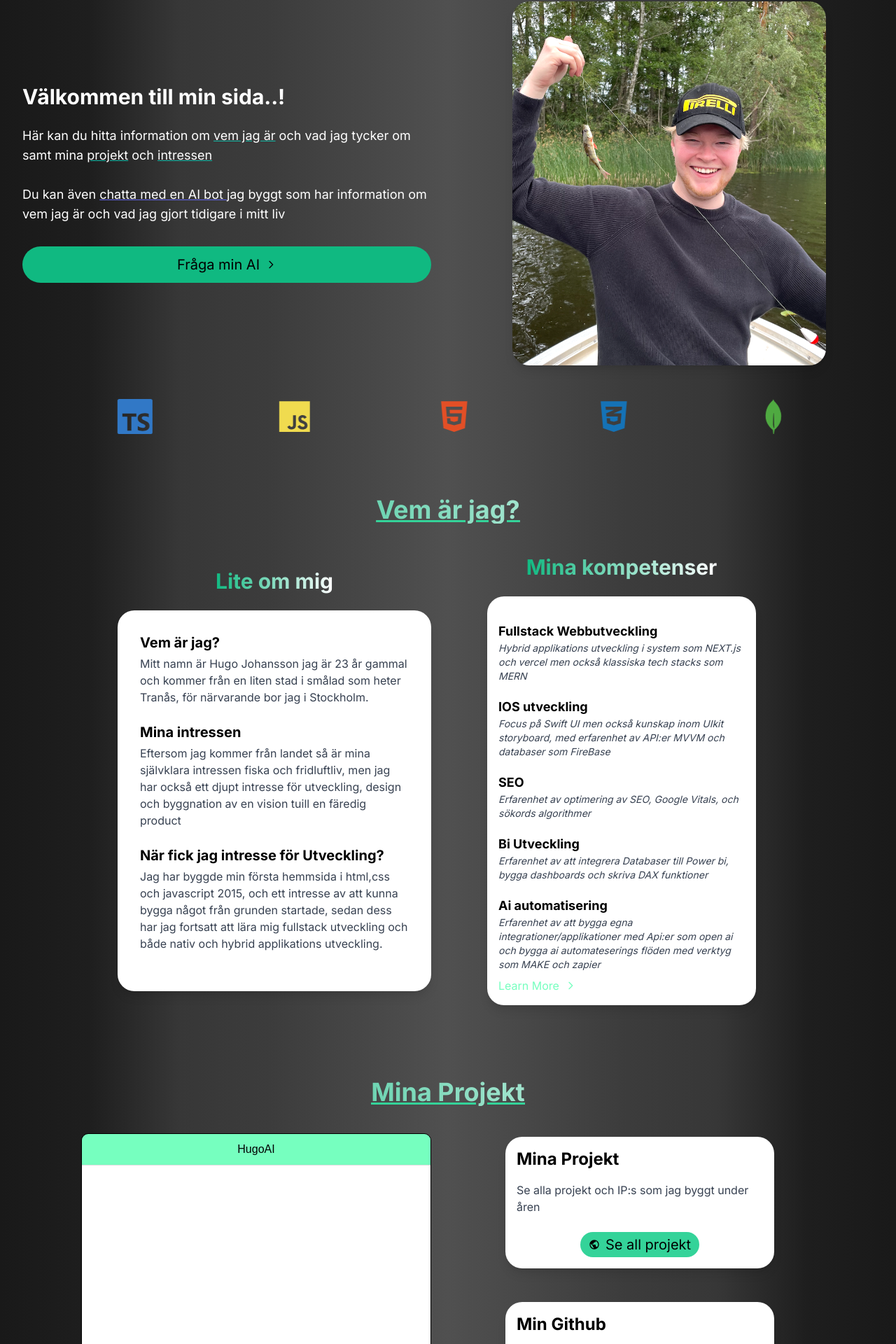
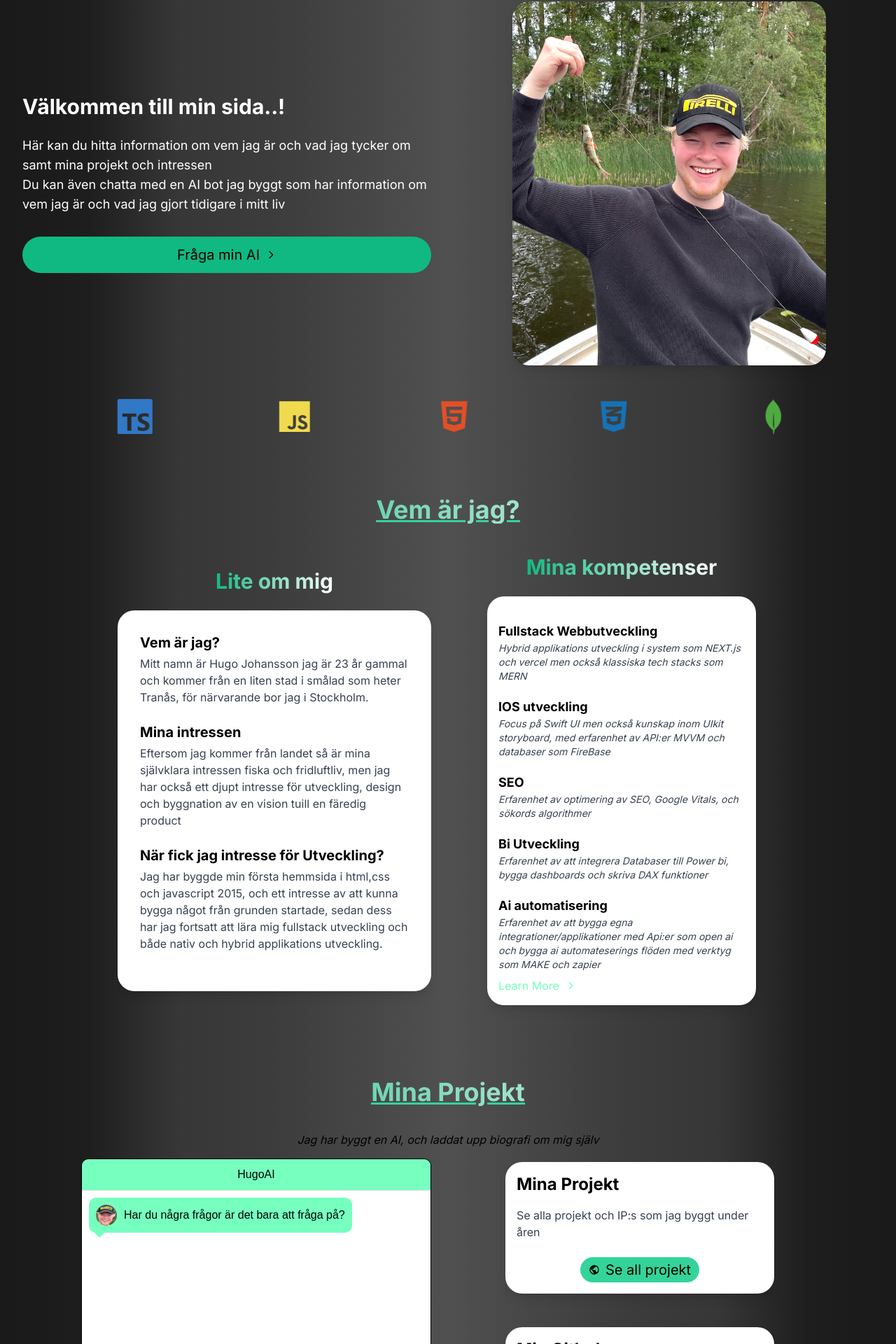
Before and after one commit to hugojohansson1021/MySite, a Next.js app: page / in a window 1280 px wide. Shown: the part 174-2094 px from the top of the page at 70% size. Built offline with nearby package versions, Linux system fonts and the light colour scheme.

Commit message:
Fix - Hydration error bugfix

```diff
--- a/src/app/components/AiChat.tsx
+++ b/src/app/components/AiChat.tsx
@@ -13,7 +13,9 @@ interface Message {
 
 const Chatbot: React.FC<ChatbotProps> = ({ apiEndpoint, botName = 'HugoAI', botAvatarSrc = '/MyFace.png' }) => {
   const [question, setQuestion] = useState<string>('');
-  const [messages, setMessages] = useState<Message[]>([]);
+  const [messages, setMessages] = useState<Message[]>([
+    { type: 'response', text: 'Har du några frågor är det bara att fråga på?' },
+  ]);
   const [isLoading, setIsLoading] = useState<boolean>(false);
   const [error, setError] = useState<string>('');
   const bottomRef = useRef<HTMLDivElement>(null);
@@ -54,17 +56,30 @@ const Chatbot: React.FC<ChatbotProps> = ({ apiEndpoint, botName = 'HugoAI', botA
   }, [messages]);
 
   return (
+
     <div style={{ fontFamily: 'Arial, sans-serif', width: '89vw', maxWidth: '500px', margin: 'auto', border: '1px solid #000000', borderRadius: '10px', overflow: 'hidden' }}>
       <div style={{ padding: '10px', backgroundColor: '#76FFBF', borderBottom: '1px solid #ddd', textAlign: 'center' }}>
         <h1 style={{ alignSelf: 'center', color: 'black' }}>{botName}</h1>
       </div>
       <div style={{ height: '500px', overflowY: 'auto', padding: '10px', display: 'flex', flexDirection: 'column', gap: '10px', backgroundColor: '#fff' }}>
         {messages.map((message, index) => (
-          <div key={index} style={{ alignSelf: message.type === 'question' ? 'flex-end' : 'flex-start', backgroundColor: message.type === 'question' ? '#76FFBF' : '#76FFBF', borderRadius: '10px', padding: '10px', maxWidth: '80%', display: 'flex', alignItems: 'center' }}>
+          <div key={index} style={{ alignSelf: message.type === 'question' ? 'flex-end' : 'flex-start', backgroundColor: message.type === 'question' ? '#76FFBF' : '#76FFBF', borderRadius: '10px', padding: '10px', maxWidth: '80%', display: 'flex', alignItems: 'center', position: 'relative' }}>
             {message.type === 'response' && (
               <img src={botAvatarSrc} alt="Bot Avatar" style={{ width: '30px', height: '30px', borderRadius: '50%', marginRight: '10px' }} />
             )}
             <p style={{ margin: 0, color: 'black' }}>{message.text}</p>
+            <div
+              style={{
+                position: 'absolute',
+                bottom: '-5px',
+                left: message.type === 'question' ? 'auto' : '10px',
+                right: message.type === 'question' ? '10px' : 'auto',
+                width: '10px',
+                height: '10px',
+                backgroundColor: '#76FFBF',
+                transform: message.type === 'question' ? 'rotate(45deg)' : 'rotate(-45deg)',
+              }}
+            />
           </div>
         ))}
         <div ref={bottomRef} />
@@ -74,7 +89,6 @@ const Chatbot: React.FC<ChatbotProps> = ({ apiEndpoint, botName = 'HugoAI', botA
               <div></div>
               <div></div>
               <div></div>
-
             </div>
           </div>
         )}
--- a/src/app/components/InformationContainer.tsx
+++ b/src/app/components/InformationContainer.tsx
@@ -1,18 +1,18 @@
-// InformationContainer.tsx
+'use client'
 import React from 'react';
 import { motion } from 'framer-motion';
 
 const InformationContainer: React.FC<{ isSwedish: boolean; setIsSwedish: React.Dispatch<React.SetStateAction<boolean>> }> = ({ isSwedish, setIsSwedish }) => {
   const textConfig = {
     en: {
-      title: <meta>Welcome to my site..!</meta>,
-      description: <p>Here you can find information about who I am and what I like as well as my projects and interests </p>,
-      descriptiontwo: <p>You can also <a className='underline decoration-indigo-500'>chat with an AI bot </a> I built that has information about who I am and what I did earlier in my life and so on</p>,
+      title: 'Welcome to my site..!',
+      description: 'Here you can find information about who I am and what I like as well as my projects and interests',
+      descriptiontwo: 'You can also chat with an AI bot I built that has information about who I am and what I did earlier in my life and so on',
     },
     sv: {
-      title: <p>Välkommen till min sida..!</p>,
-      description: <p>Här kan du hitta information om <a className='underline decoration-teal-500'>vem jag är</a> och vad jag tycker om samt mina <a className='underline decoration-teal-500'>projekt</a> och <a className='underline decoration-teal-500'>intressen</a> </p>,
-      descriptiontwo: <p>Du kan även <a className='underline decoration-indigo-500'>chatta med en AI bot </a> jag byggt som har information om vem jag är och vad jag gjort tidigare i mitt liv</p>,
+      title: 'Välkommen till min sida..!',
+      description: 'Här kan du hitta information om vem jag är och vad jag tycker om samt mina projekt och intressen',
+      descriptiontwo: 'Du kan även chatta med en AI bot jag byggt som har information om vem jag är och vad jag gjort tidigare i mitt liv',
     },
   };
 
--- a/src/app/components/Kontaka.tsx
+++ b/src/app/components/Kontaka.tsx
@@ -5,16 +5,14 @@ import { motion } from 'framer-motion';
 const InformationContainer: React.FC<{ isSwedish: boolean; setIsSwedish: React.Dispatch<React.SetStateAction<boolean>> }> = ({ isSwedish, setIsSwedish }) => {
     const textConfig = {
         en: {
-      title: <p>Do you want to contact me?</p>,
-      description: <p>If you have any questions that my Ai can't answer you are welcome to <a className='underline decoration-teal-500'>contact me directly down below:</a></p>,
-
-
+          title: 'Welcome to my site..!',
+          description: 'Here you can find information about who I am and what I like as well as my projects and interests',
+          descriptiontwo: 'You can also chat with an AI bot I built that has information about who I am and what I did earlier in my life and so on',
         },
         sv: {
-      title: <p>Vill du kontakta mig?</p>,
-      description: <p>Har du några frågor kan du antigen fråga min Ai eller <a className='underline decoration-teal-500'>kontakta mig direkt här:</a> </p>,
-
-
+          title: 'Välkommen till min sida..!',
+          description: 'Här kan du hitta information om vem jag är och vad jag tycker om samt mina projekt och intressen',
+          descriptiontwo: 'Du kan även chatta med en AI bot jag byggt som har information om vem jag är och vad jag gjort tidigare i mitt liv',
         },
       };
 
--- a/src/app/components/MyProjects.tsx
+++ b/src/app/components/MyProjects.tsx
@@ -21,10 +21,26 @@ const KontaktaMig: React.FC<{ isSwedish: boolean; setIsSwedish: React.Dispatch<R
             >
             {isSwedish ? 'Mina Projekt' : 'My Projects '}
             </motion.h2>
+
+
+            <motion.h2
+           initial={{ opacity: 0, y: 50 }}
+           whileInView={{ opacity: 1, y: 0 }}
+           transition={{ duration: 0.6 }}
+           viewport={{ once: true }}
+           className=  "text-ml text-center mb-3 italic "
+            >
+            {isSwedish ? 'Jag har byggt en AI, och laddat upp biografi om mig själv' : ' I have built an AI, and i have given it a biography of myself '}
+            </motion.h2>
+
       <div className="max-w-7xl mx-auto">
         <div className="grid grid-cols-1 md:grid-cols-2 gap-12">
 
-              <Chatbot apiEndpoint="/api/ai" />
+
+
+
+
+          <Chatbot apiEndpoint="/api/ai" />
 
 
 
--- a/src/app/components/Navbar.tsx
+++ b/src/app/components/Navbar.tsx
@@ -45,7 +45,7 @@ const Navbar: React.FC<{ isSwedish: boolean; setIsSwedish: React.Dispatch<React.
           {/* New container for site title and hamburger menu */}
           <div className="flex justify-between items-center w-full md:w-auto mr-3">
             <Link href="/" className="text-3xl font-bold text-center z-10 green-color py-2 px-4 rounded-full ">
-              App Utvecklare
+              Hugo Johansson
             </Link>
 
             {/* Uppdaterad klickbar område för hamburgerikon */}
--- a/src/app/page.tsx
+++ b/src/app/page.tsx
@@ -1,4 +1,4 @@
-// HomePage.tsx
+
 'use client';
 
 import React, { useState } from 'react';
```
Also changed, not shown: public/SiteImg.png (added), 1 other file (tests, documents, lock files or other folders). Lines whose indentation alone changed are shown as unchanged.
